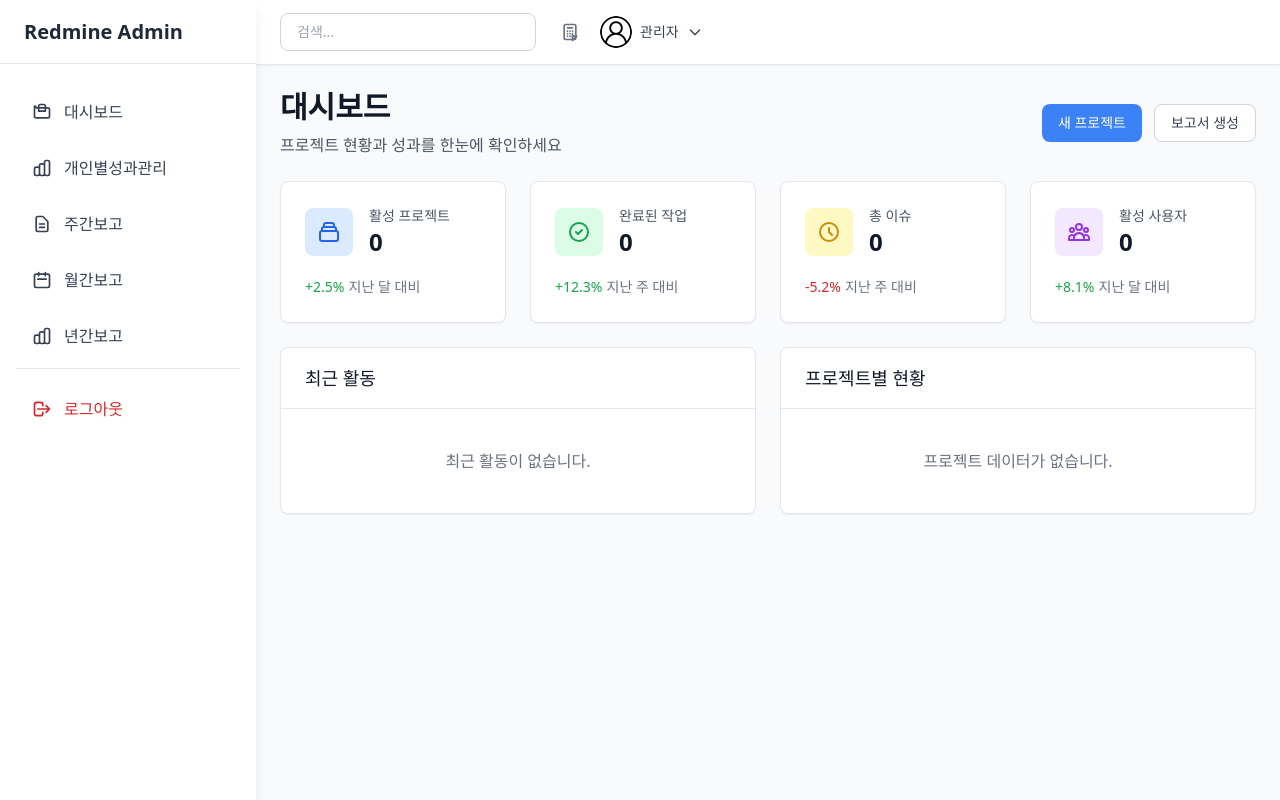
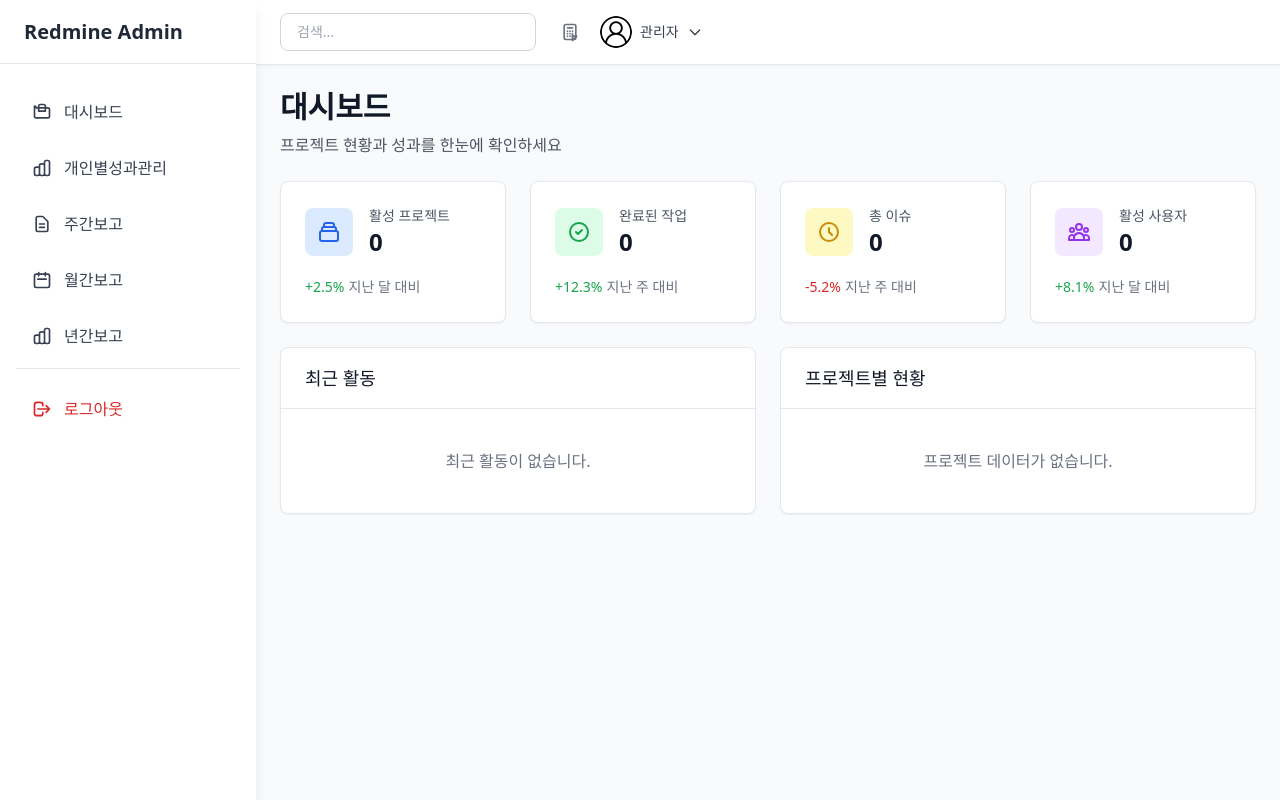
Before and after one commit to leeyonghe/redmine_admin, a Django app: page / in a window 1280 px wide. Run offline with Django 4.2, Linux system fonts and the light colour scheme; the visitor is signed in with stand-in values (Sample User, id 1); data that the repository does not hold is empty; parts of the project's set-up code (start-up, migrations or seed data) failed here and were passed over; some libraries are stand-ins or nearby versions.

Commit message:
comment out

```diff
--- a/templates/dashboard.html
+++ b/templates/dashboard.html
@@ -10,14 +10,14 @@
             <h1 class="text-3xl font-bold text-gray-900">대시보드</h1>
             <p class="mt-2 text-gray-600">프로젝트 현황과 성과를 한눈에 확인하세요</p>
         </div>
-        <div class="flex space-x-3">
+        <!-- <div class="flex space-x-3">
             <button class="px-4 py-2 text-sm font-medium text-white bg-primary rounded-lg hover:bg-blue-700 transition-colors">
                 새 프로젝트
             </button>
             <button class="px-4 py-2 text-sm font-medium text-gray-700 bg-white border border-gray-300 rounded-lg hover:bg-gray-50 transition-colors">
                 보고서 생성
             </button>
-        </div>
+        </div> -->
     </div>
 
     <!-- Stats Cards -->
--- a/templates/monthly_report.html
+++ b/templates/monthly_report.html
@@ -10,14 +10,14 @@
             <h1 class="text-3xl font-bold text-gray-900">월간보고</h1>
             <p class="mt-2 text-gray-600">이번 달 프로젝트 성과를 종합적으로 확인하세요</p>
         </div>
-        <div class="flex space-x-3">
+        <!-- <div class="flex space-x-3">
             <button class="px-4 py-2 text-sm font-medium text-white bg-primary rounded-lg hover:bg-blue-700 transition-colors">
                 월간 보고서 생성
             </button>
             <button class="px-4 py-2 text-sm font-medium text-gray-700 bg-white border border-gray-300 rounded-lg hover:bg-gray-50 transition-colors">
                 Excel 다운로드
             </button>
-        </div>
+        </div> -->
     </div>
 
     <!-- Month Selector -->
--- a/templates/performance.html
+++ b/templates/performance.html
@@ -11,14 +11,14 @@
             <h1 class="text-3xl font-bold text-gray-900">개인별성과관리</h1>
             <p class="mt-2 text-gray-600">팀원들의 이슈 처리 성과를 추적하고 관리하세요</p>
         </div>
-        <div class="flex space-x-3">
+        <!-- <div class="flex space-x-3">
             <button class="px-4 py-2 text-sm font-medium text-white bg-primary rounded-lg hover:bg-blue-700 transition-colors">
                 성과 등록
             </button>
             <button class="px-4 py-2 text-sm font-medium text-gray-700 bg-white border border-gray-300 rounded-lg hover:bg-gray-50 transition-colors">
                 보고서 다운로드
             </button>
-        </div>
+        </div> -->
     </div>
 
     <!-- Performance Stats -->
--- a/templates/weekly_report.html
+++ b/templates/weekly_report.html
@@ -10,14 +10,14 @@
             <h1 class="text-3xl font-bold text-gray-900">주간보고</h1>
             <p class="mt-2 text-gray-600">이번 주 프로젝트 진행 상황을 확인하세요</p>
         </div>
-        <div class="flex space-x-3">
+        <!-- <div class="flex space-x-3">
             <button class="px-4 py-2 text-sm font-medium text-white bg-primary rounded-lg hover:bg-blue-700 transition-colors">
                 보고서 생성
             </button>
             <button class="px-4 py-2 text-sm font-medium text-gray-700 bg-white border border-gray-300 rounded-lg hover:bg-gray-50 transition-colors">
                 PDF 다운로드
             </button>
-        </div>
+        </div> -->
     </div>
 
     <!-- Week Selector -->
--- a/templates/yearly_report.html
+++ b/templates/yearly_report.html
@@ -10,14 +10,14 @@
             <h1 class="text-3xl font-bold text-gray-900">년간보고</h1>
             <p class="mt-2 text-gray-600">연간 프로젝트 성과와 비즈니스 현황을 종합적으로 분석하세요</p>
         </div>
-        <div class="flex space-x-3">
+        <!-- <div class="flex space-x-3">
             <button class="px-4 py-2 text-sm font-medium text-white bg-primary rounded-lg hover:bg-blue-700 transition-colors">
                 연간 보고서 생성
             </button>
             <button class="px-4 py-2 text-sm font-medium text-gray-700 bg-white border border-gray-300 rounded-lg hover:bg-gray-50 transition-colors">
                 PDF 다운로드
             </button>
-        </div>
+        </div> -->
     </div>
 
     <!-- Year Selector -->
```
